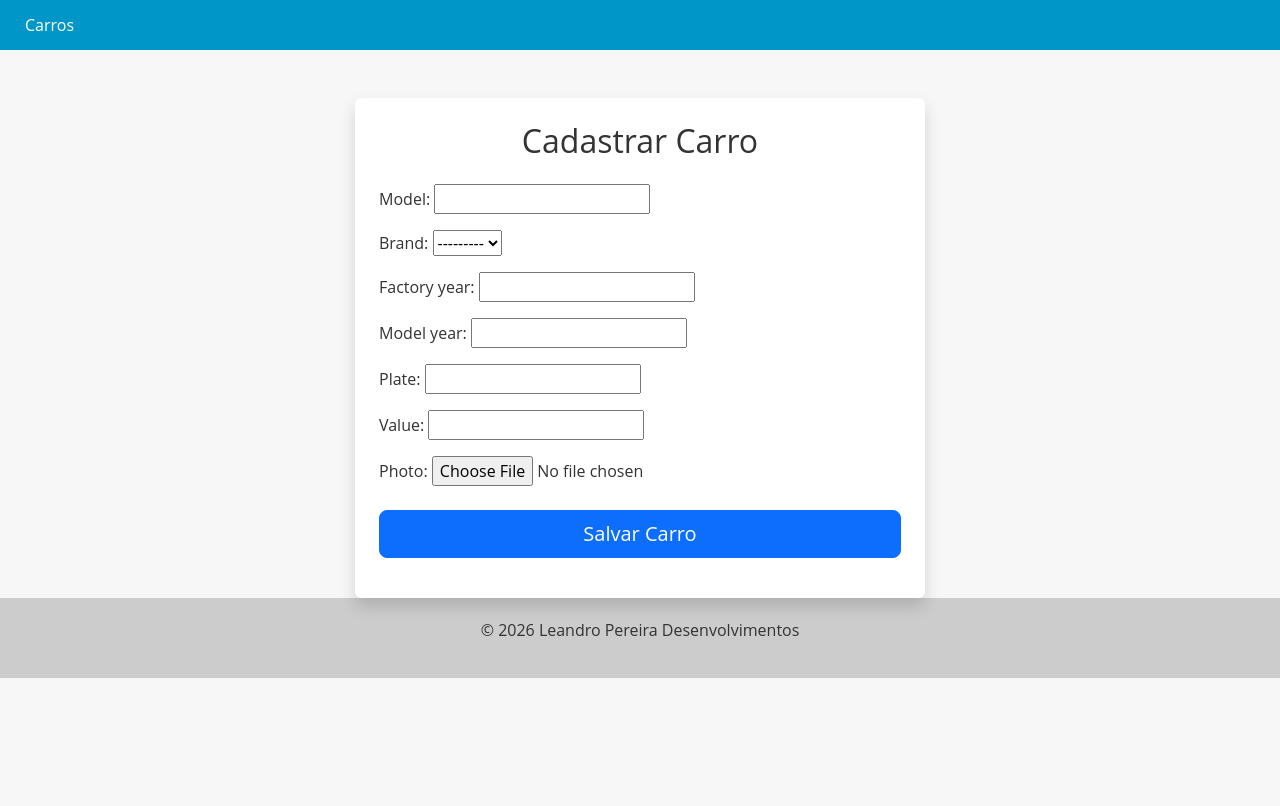
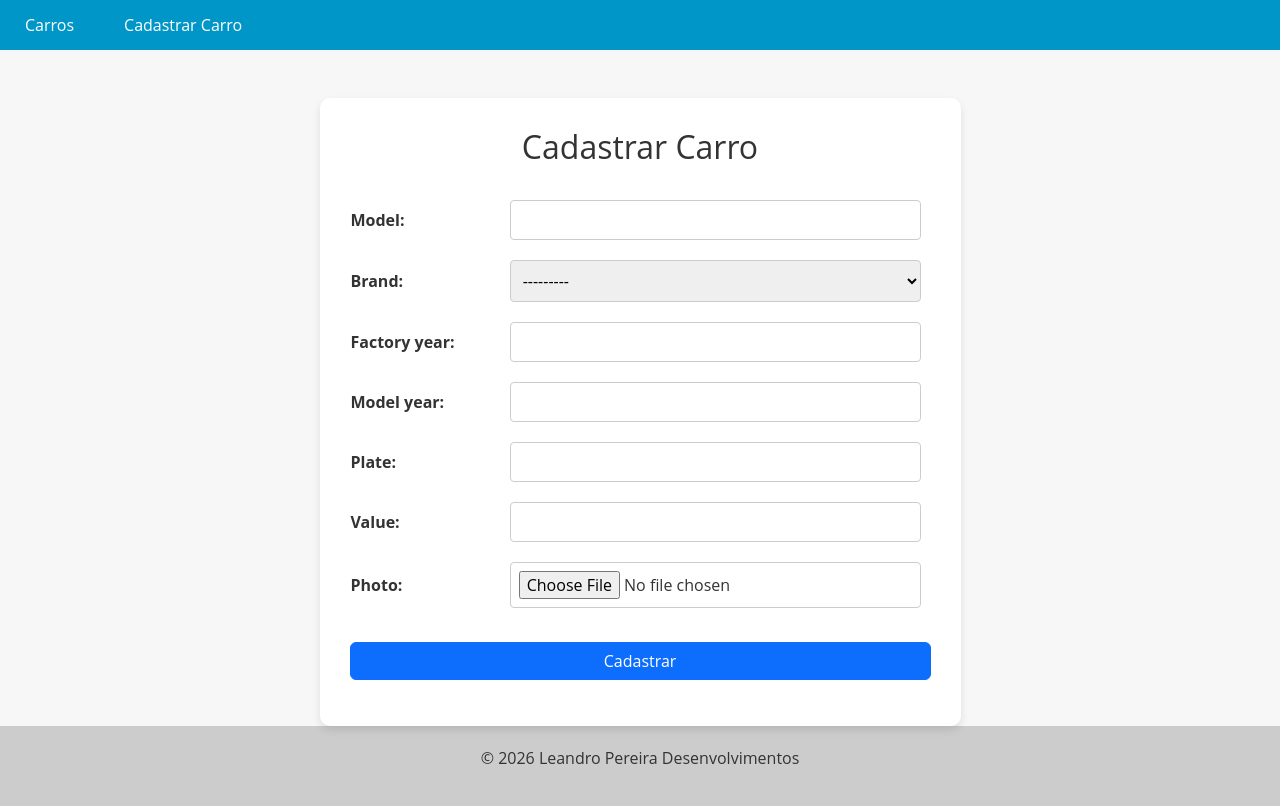
Before and after one commit to Euleandrolp/app-vendas-carros., a Django app: page /new_car/ in a window 1280 px wide. Before the commit the page ends 678 px from the top, so only its background shows below. Run offline with Django 5.2, Linux system fonts and the light colour scheme; data that the repository does not hold is empty.

Commit message:
Novas alteracões no codigo

```diff
--- a/app/templates/base.html
+++ b/app/templates/base.html
@@ -74,6 +74,7 @@
     <nav>
       <ul>
         <li><a href="{% url 'cars_list' %}">Carros</a></li>
+        <li><a href="{% url 'new_car' %}">Cadastrar Carro</a></li>
       </ul>
     </nav>
   </header>
--- a/cars/forms.py
+++ b/cars/forms.py
@@ -1,5 +1,7 @@
 from django import forms
-from cars.models import Brand
+from cars.models import Brand, Car
+
+
 class CarForm(forms.Form):
     model = forms.CharField(max_length=200)
     brand = forms.ModelChoiceField(Brand.objects.all())
@@ -8,3 +10,17 @@ class CarForm(forms.Form):
     plate = forms.CharField(max_length=10)
     value = forms.FloatField()
     photo = forms.ImageField()
+
+    def save(self):
+        car = Car(
+            model=self.cleaned_data['model'],
+            brand=self.cleaned_data['brand'],
+            factory_year=self.cleaned_data['factory_year'],
+            model_year=self.cleaned_data['model_year'],
+            plate=self.cleaned_data['plate'],
+            value=self.cleaned_data['value'],
+            photo=self.cleaned_data['photo'],
+
+        )
+        car.save()
+        return car
--- a/cars/templates/new_car.html
+++ b/cars/templates/new_car.html
@@ -1,22 +1,56 @@
 {% extends "base.html" %}
 
 {% block content %}
+<style>
+    .form-table {
+        width: 100%;
+        margin-bottom: 20px;
+    }
+    .form-table td {
+        padding: 10px;
+        vertical-align: middle;
+    }
+    /* Estilo para alinhar os campos e as labels */
+    .form-table label {
+        font-weight: bold;
+        display: inline-block;
+        width: 120px; /* Largura fixa para os nomes não empurrarem os campos */
+    }
+    input, select {
+        width: 100%;
+        padding: 8px;
+        border: 1px solid #ccc;
+        border-radius: 4px;
+        box-sizing: border-box;
+    }
+    .card-cadastro {
+        background: white;
+        padding: 30px;
+        border-radius: 10px;
+        box-shadow: 0 4px 8px rgba(0,0,0,0.1);
+    }
+</style>
+
 <div class="container mt-5">
     <div class="row justify-content-center">
-        <div class="col-md-6 shadow p-4 bg-white rounded">
-            <h2 class="mb-4 text-center" style="direction: ltr !important;">Cadastrar Carro</h2>
+        <div class="col-md-7">
+            <div class="card-cadastro">
+                <h2 class="text-center mb-4" style="direction: ltr !important; unicode-bidi: bidi-override !important;">
+                    Cadastrar Carro
+                </h2>
 
-            <form method="post" enctype="multipart/form-data">
-                {% csrf_token %}
+                <form method="post" enctype="multipart/form-data">
+                    {% csrf_token %}
 
-                {{ new_car_form.as_p }}
+                    <table class="form-table">
+                        {{ new_car_form.as_table }}
+                    </table>
 
-                <div class="text-center mt-4">
-                    <button type="submit" class="btn btn-primary btn-lg w-100">
-                        Salvar Carro
-                    </button>
-                </div>
-            </form>
+                    <div class="mt-4">
+                        <input type="submit" value="Cadastrar" class="btn btn-primary w-100">
+                    </div>
+                </form>
+            </div>
         </div>
     </div>
 </div>
--- a/cars/views.py
+++ b/cars/views.py
@@ -1,4 +1,4 @@
-from django.shortcuts import render
+from django.shortcuts import render, redirect
 from cars.models import Car
 from cars.forms import CarForm
 
@@ -18,5 +18,13 @@ def cars_view(request):
 
 
 def new_car_view(request):
-    new_car_form = CarForm()
-    return render(request, 'new_car.html', {'new_car_form': new_car_form })
+    if request.method == 'POST':
+        new_car_form = CarForm(request.POST, request.FILES)
+        print(new_car_form.data)
+        if new_car_form.is_valid():
+            new_car_form.save()
+            return redirect('cars_list')
+
+    else:
+        new_car_form = CarForm()
+    return render(request, 'new_car.html', {'new_car_form': new_car_form})
```
Also changed, not shown: media/cars/Golf.jpg (added), media/cars/toro.jpg (added).
